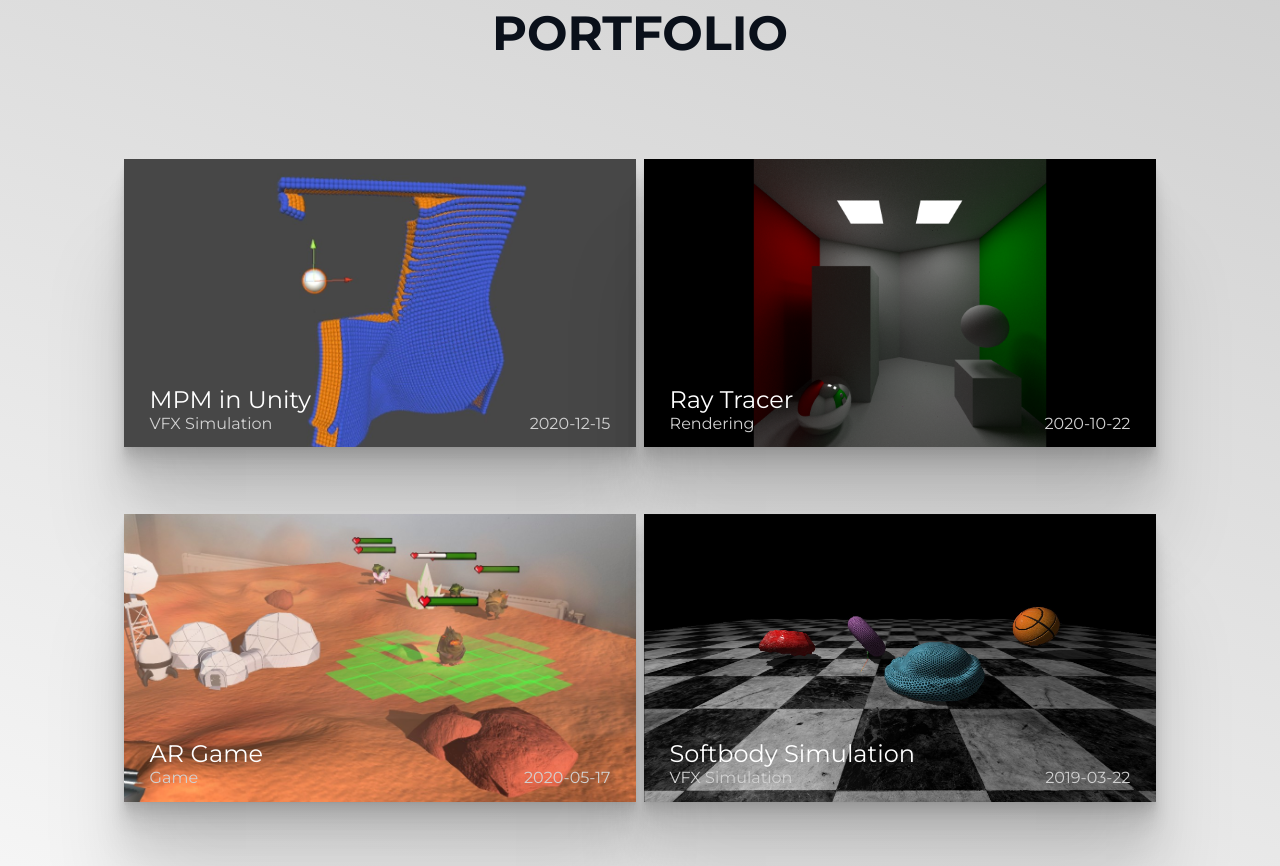
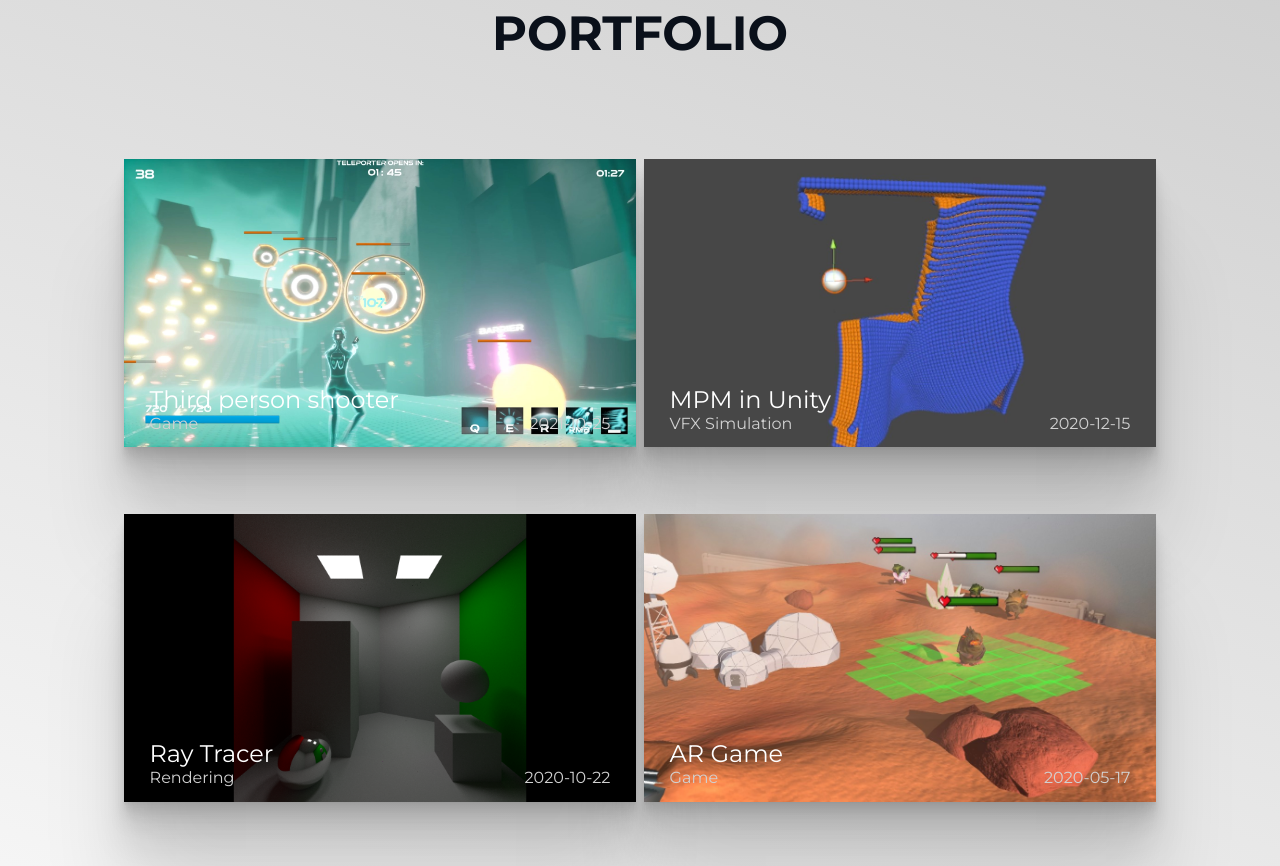
Before and after one commit to viktortholen/portfolio-website, a Vue app: page /#/ in a window 1280 px wide. Shown: the part 860-1726 px from the top of the page. Built offline with nearby package versions, Linux system fonts and the light colour scheme.

Commit message:
thirpersonshooter added

```diff
--- a/src/components/Portfolio.vue
+++ b/src/components/Portfolio.vue
@@ -3,7 +3,7 @@
   <p id="portfolio-title">PORTFOLIO</p>
   <!-- <div data-aos="fade-right" class="title-underline"></div> -->
   <div class="portfolio">
-      <div class="portfolio-container" v-bind:key="proj.id" v-for="proj in projects">
+      <div class="portfolio-container" :key="i" v-for="(proj, i) in projects">
           <ProjectItem v-bind:proj="proj"/>
       </div>
   </div>
--- a/src/components/Post.vue
+++ b/src/components/Post.vue
@@ -18,7 +18,7 @@
           <div v-if="proj.credits !== undefined"><h4>CREDITS:</h4> {{proj.credits}}</div>
           <div><h4>TOOLS:</h4> {{proj.tools}}</div>
           <div><h4>LANGUAGES:</h4> {{proj.lang}}</div>
-          <div><h4>GITHUB:</h4> <a :href="proj.github">{{proj.githubtext}}</a></div>
+          <div v-if="proj.github !== undefined"><h4>GITHUB:</h4> <a :href="proj.github">{{proj.githubtext}}</a></div>
           <div v-if="proj.paper !== undefined"><h4>PAPER:</h4>  <a :href="`${publicPath}${proj.paper}`" target="_blank">Project paper</a></div>
 
         </div>
--- a/src/router/index.js
+++ b/src/router/index.js
@@ -12,6 +12,7 @@ import Softbody from "../views/posts/Softbody.vue";
 import Raytracer from "../views/posts/Raytracer.vue";
 import Platformer from "../views/posts/Platformer.vue";
 import ARGame from "../views/posts/ARGame.vue";
+import ThirdpersonShooter from "../views/posts/ThirdpersonShooter.vue";
 Vue.use(VueRouter);
 
 const routes = [
@@ -55,6 +56,11 @@ const routes = [
     name: "AR Game",
     component: ARGame,
   },
+  {
+    path: "/projects/3rdpersonshootergame",
+    name: "ThirdpersonShooter",
+    component: ThirdpersonShooter,
+  },
 ];
 
 const router = new VueRouter({
--- a/src/views/Home.vue
+++ b/src/views/Home.vue
@@ -19,7 +19,13 @@ export default {
     return {
       projects: [
         {
-          id: 1,
+          title: "Third person shooter",
+          tags: "Game",
+          image: require("@/assets/portfolio/ThirdpersonShooter/ThirdpersonShooter_thumbnail.jpg"),
+          date: "2021-10-25",
+          page: "3rdpersonshootergame",
+        },
+        {
           title: "MPM in Unity",
           tags: "VFX Simulation",
           description:
@@ -29,7 +35,6 @@ export default {
           page: "mpm",
         },
         {
-          id: 2,
           title: "Ray Tracer",
           tags: "Rendering",
           description:
@@ -39,7 +44,6 @@ export default {
           page: "raytracer",
         },
         {
-          id: 3,
           title: "AR Game",
           tags: "Game",
           description: " ",
@@ -48,7 +52,6 @@ export default {
           page: "argame",
         },
         {
-          id: 4,
           title: "Softbody Simulation",
           tags: "VFX Simulation",
           description:
@@ -58,7 +61,6 @@ export default {
           page: "softbody",
         },
         {
-          id: 5,
           title: "2D Platformer Game",
           tags: "Game",
           description: " ",
--- /dev/null
+++ b/src/views/posts/ThirdpersonShooter.vue
@@ -0,0 +1,36 @@
+<template>
+  <div>
+      <Post :proj="project"/>
+  </div>
+</template>
+
+<script>
+import Post from '../../components/Post.vue';
+
+export default {
+  name: "MPM",
+  components:{
+    Post,
+  },
+  data(){
+    return {
+       project:
+        {
+          id: 1,
+          title: "Third person shooter",
+          description:"This is a game project that I made in the course TDDD23 - Design and Programming of Computer Games. It is a rogue-like third person shooter set in a sci-fi environment with all assets made by me. The core progression system is in the form of upgrades, which includes stats like health, attack speed and lifesteal. There are also ability upgrades which modifies the way they work and another kind of upgrades that are bought with in game currency. The main inspiration for the game was Risk of Rain 2 which I find very entertaining myself. I made the game in Unreal Engine 4 during a 7 week period. This was my first game made with Unreal Engine and I learned a lot about it from making this game. A game teaser was made to show the game, and that can be seen above.",
+          media: [{video: true, source: "https://www.youtube.com/embed/ZvHWQ93Bx6E"}],
+          date: "2021-10-25",
+          page: "3rdpersonshootergame",
+          tools: "Unreal Engine",
+          lang: "Blueprints, C++",
+          credits: "Viktor Tholén"
+        }
+
+    }
+  }
+}
+</script>
+
+<style scoped>
+</style>
```
Also changed, not shown: src/assets/portfolio/ThirdpersonShooter/ThirdpersonShooter_thumbnail.jpg (added).
